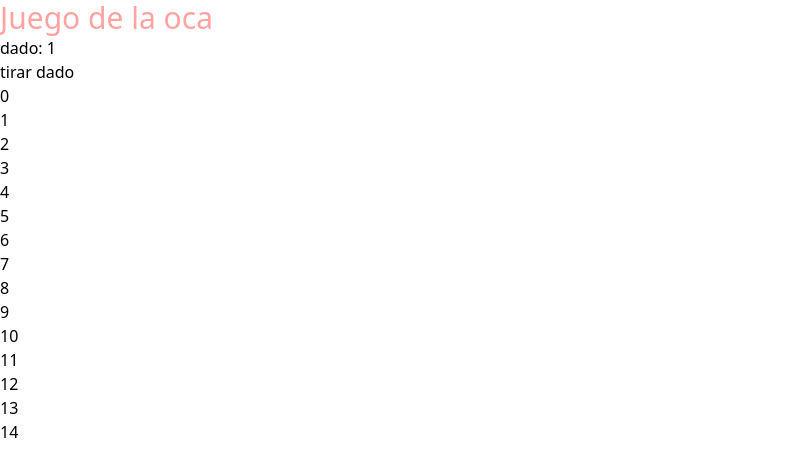
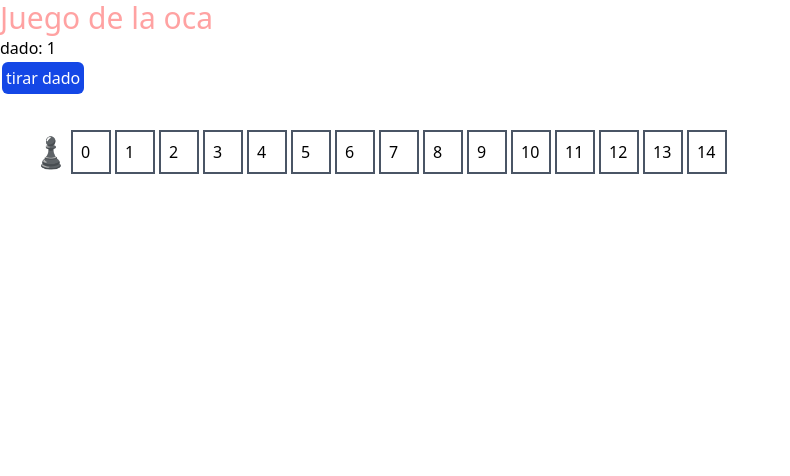
Before and after one commit to lidiapdiaz/practice-react, a React (Vite) app in the folder Goose-game/: page / in a window 1280 px wide. Shown: the top 476 px of the page, without its empty margins (0-790 px from the left). Built offline with nearby package versions, Linux system fonts and the light colour scheme.

Commit message:
creada ficha de jugador

```diff
--- a/Goose-game/src/Board.jsx
+++ b/Goose-game/src/Board.jsx
@@ -1,5 +1,6 @@
 import Dice from "./Dice"
 import './App.css'
+import Player from "./Player"
 
 //Creamos un array de 10 posiciones que serán las casillas
 const board = Array(15).fill(null)
@@ -10,9 +11,17 @@ function Board() {
     <>
     <h1 className="text-red-300 text-3xl">Juego de la oca</h1>
     <Dice/>
+    <section className="flex flex-row items-center m-8">
+      <Player/>
     {board.map((cell, index) =>{
-      return(<div key={index}>{index}</div>)
+      return(
+      <div
+        key={index}
+        className="border-2 border-gray-600 w-[40px] p-2 m-0.5"
+        >{index}
+      </div>)
     })}
+    </section>
     </>
   )
 }
--- a/Goose-game/src/Dice.jsx
+++ b/Goose-game/src/Dice.jsx
@@ -14,7 +14,7 @@ function Dice() {
 return (
     <>
     <div>dado: {rollDice}</div>
-    <button onClick={handleRollDice}> tirar dado</button>
+    <button onClick={handleRollDice} className="bg-blue-700 text-white p-1 m-0.5 rounded-md"> tirar dado</button>
     </>
 )
 }
--- /dev/null
+++ b/Goose-game/src/Player.jsx
@@ -0,0 +1,9 @@
+//Ficha de xogador
+
+function Player() {
+  return (
+    <div className="text-3xl">♟️</div>
+  )
+}
+
+export default Player
```
